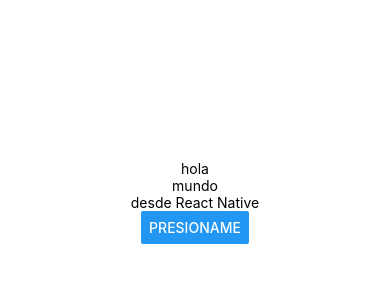
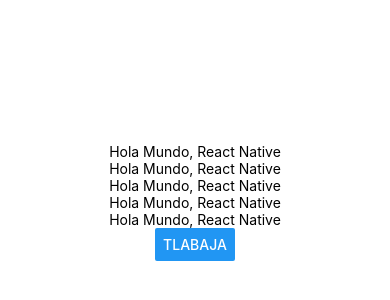
Before and after one commit to josemauricioacev/PM194, a React Native app in the folder my-blank/: screen / in a window 390 px wide. Shown: the part 220-520 px from the top of the page. Built offline with nearby package versions, Linux system fonts and the light colour scheme.

Commit message:
Práctica No.4: Componentes Props y State - Finalizado

```diff
--- a/my-blank/App.js
+++ b/my-blank/App.js
@@ -1,28 +1,39 @@
-/* Zona 1: Importaciones */
+//Zona 1, IMPORTACIONES
+
 import { StatusBar } from 'expo-status-bar';
 import { StyleSheet, Text, View, Button } from 'react-native';
+import React,{useState} from 'react';
 
-const Texto = (props) => {
-  const {contenido}=props;
+const Texto=() => {
+  const [contenido,setContenido]=useState("Hola Mundo, React Native");
+  const actualizaTexto=()=>{setContenido("Texto actualizado");}
   return (
-    <Text>{contenido}</Text>
-  )
-};
+    <Text onPress={actualizaTexto}>{contenido}</Text>
+  );
+}
 
-/* Zona 2: Main */
+
+// Zona 2, MAIN (ejecucuión del programa)
 export default function App() {
   return (
     <View style={styles.container}>
-      <Texto contenido="hola"></Texto>
-      <Texto contenido="mundo"></Texto>
-      <Texto contenido="desde React Native"></Texto>
-      <Button title="Presioname"></Button>
+
+
+      <Texto></Texto>
+      <Texto></Texto>
+      <Texto></Texto>
+      <Texto></Texto>
+      <Text>Hola Mundo, React Native</Text>
+      <Button title="Tlabaja"></Button>
+
       <StatusBar style="auto" />
     </View>
   );
 }
 
-/* Zona 3: Estética */
+
+
+//Zona 3 CSS
 const styles = StyleSheet.create({
   container: {
     flex: 1,
```
